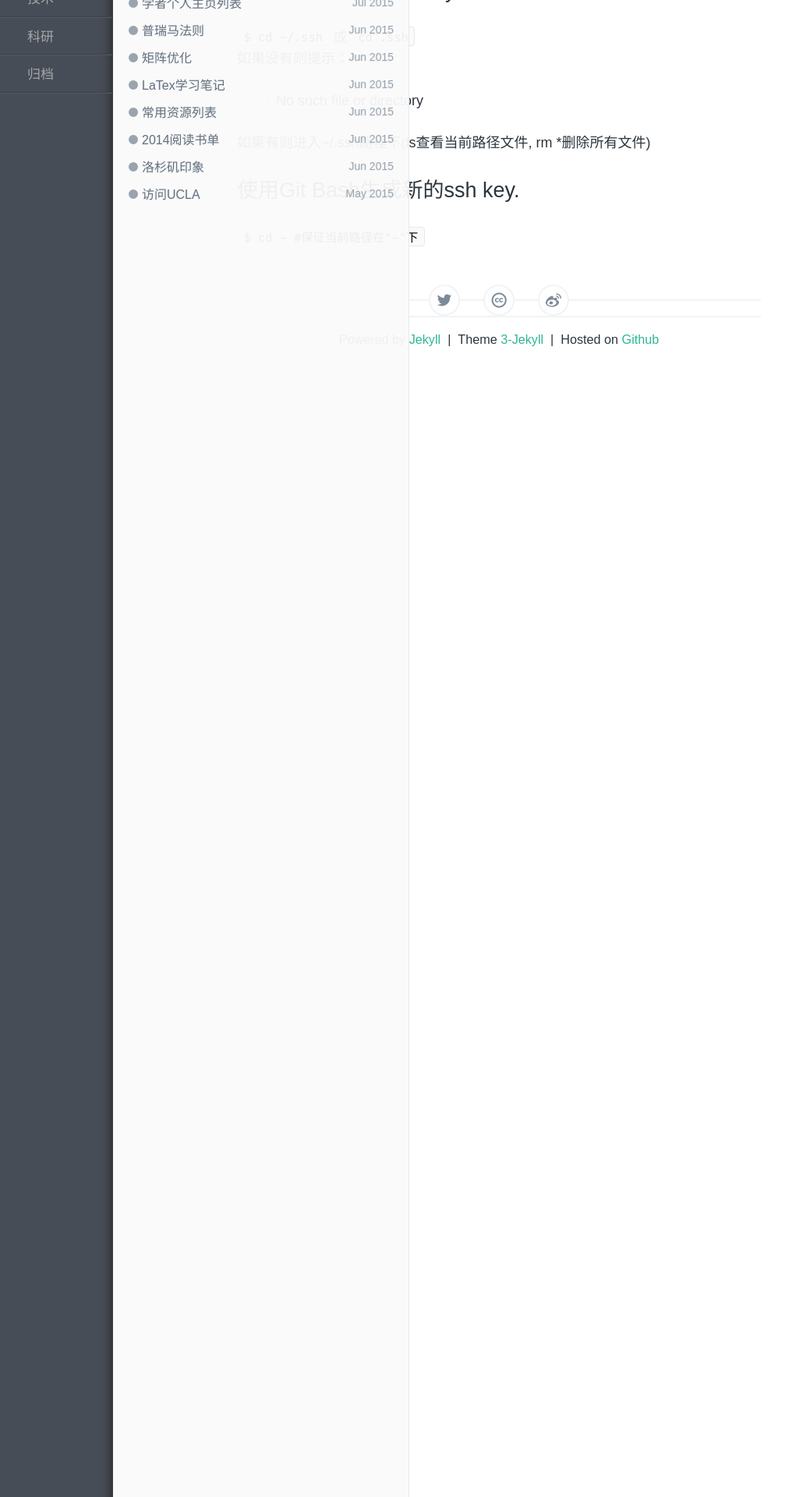
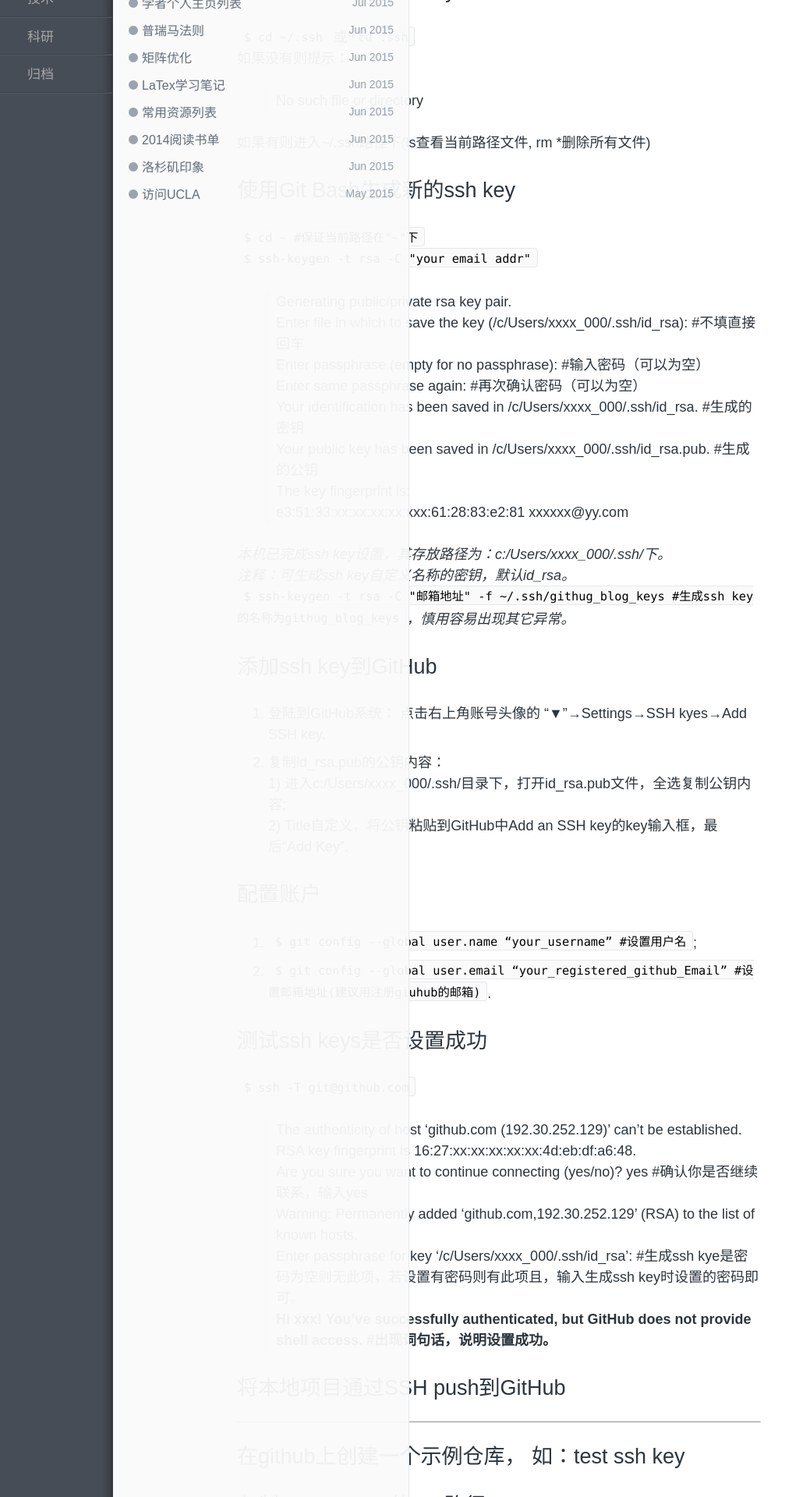
Before and after one commit to polyHong/polyHong.github.io, a Jekyll site: the page built from _posts/tech/2016-06-09-windows-ssh-github.md, in a window 1280 px wide. Shown: the part 402-2322 px from the top of the page at 78% size, without its empty margins (0-1039 px from the left). Built offline with Jekyll 4.4.1, drawn with Linux system fonts in a browser that asks for light colours; Markdown is read by kramdown in place of the engine named in the settings; some of the changed text lies outside the part shown.

Commit message:
add ssh-connect-github

```diff
--- a/_posts/tech/2016-06-09-windows-ssh-github.md
+++ b/_posts/tech/2016-06-09-windows-ssh-github.md
@@ -20,5 +20,69 @@ description:
 
 如果有则进入~/.ssh路径下(ls查看当前路径文件, rm *删除所有文件)
 
-## 使用Git Bash生成新的ssh key.
-`$ cd ~   #保证当前路径在"~"下`
+## 使用Git Bash生成新的ssh key
+`$ cd ~         #保证当前路径在"~"下`
+`$ ssh-keygen -t rsa -C "your email addr"`
+> Generating public/private rsa key pair.
+> Enter file in which to save the key (/c/Users/xxxx_000/.ssh/id_rsa):   #不填直接回车
+> Enter passphrase (empty for no passphrase):   #输入密码（可以为空）
+> Enter same passphrase again:   #再次确认密码（可以为空）
+> Your identification has been saved in /c/Users/xxxx_000/.ssh/id_rsa.   #生成的密钥
+> Your public key has been saved in /c/Users/xxxx_000/.ssh/id_rsa.pub.  #生成的公钥
+> The key fingerprint is:
+> e3:51:33:xx:xx:xx:xx:xxx:61:28:83:e2:81 xxxxxx@yy.com
+
+*本机已完成ssh key设置，其存放路径为：c:/Users/xxxx_000/.ssh/下。
+注释：可生成ssh key自定义名称的密钥，默认id_rsa。
+`$ ssh-keygen -t rsa -C "邮箱地址" -f ~/.ssh/githug_blog_keys #生成ssh key的名称为githug_blog_keys`，慎用容易出现其它异常。*
+
+## 添加ssh key到GitHub
+1. 登陆到GitHub系统： 点击右上角账号头像的 "▼"→Settings→SSH kyes→Add SSH key.
+2. 复制id_rsa.pub的公钥内容：
+	1) 进入c:/Users/xxxx_000/.ssh/目录下，打开id_rsa.pub文件，全选复制公钥内容;
+	2) Title自定义，将公钥粘贴到GitHub中Add an SSH key的key输入框，最后“Add Key”.
+
+## 配置账户
+1. `$ git config --global user.name “your_username”  #设置用户名`;
+2. `$ git config --global user.email “your_registered_github_Email”  #设置邮箱地址(建议用注册giuhub的邮箱)`.
+
+## 测试ssh keys是否设置成功
+`$ ssh -T git@github.com`
+> The authenticity of host 'github.com (192.30.252.129)' can't be established.
+> RSA key fingerprint is 16:27:xx:xx:xx:xx:xx:4d:eb:df:a6:48.
+> Are you sure you want to continue connecting (yes/no)? yes #确认你是否继续联系，输入yes
+> Warning: Permanently added 'github.com,192.30.252.129' (RSA) to the list of known hosts.
+> Enter passphrase for key '/c/Users/xxxx_000/.ssh/id_rsa':  #生成ssh kye是密码为空则无此项，若设置有密码则有此项且，输入生成ssh key时设置的密码即可。
+> **Hi xxx! You've successfully authenticated, but GitHub does not provide shell access. #出现词句话，说明设置成功。**
+
+
+# 将本地项目通过SSH push到GitHub
+***
+## 在github上创建一个示例仓库， 如：test ssh key
+
+## 复制test ssh key的ssh路径
+
+## 本地创建项目
+### (1) 创建目录
+`$ mkdir test`
+`$ cd test`
+### (2) 初始化
+`git init`
+### (3) 创建hello.md文件
+`$ echo "this is a test of test ssh key" > hello.md`
+### (4) 提交到本地
+若出现如上warning提示则重新提交一次即可
+`$ git add .`
+`$ git commit -m "add hell.md"   #提交记录说明`
+### (5) 提交到github
+`$ git remote add origin 'the path of the test ssh key'`
+`$ git push -u origin master`
+
+## 刷新test ssh key仓库， 查看hello.md.
+
+
+
+## 相关链接：
+1. [GitHub](https://github.com/);
+2. [为Github账户设置SSH key](http://zuyunfei.com/2013/04/10/setup-github-ssh-key/)
+3. [Git for windows](https://git-for-windows.github.io/)
```
